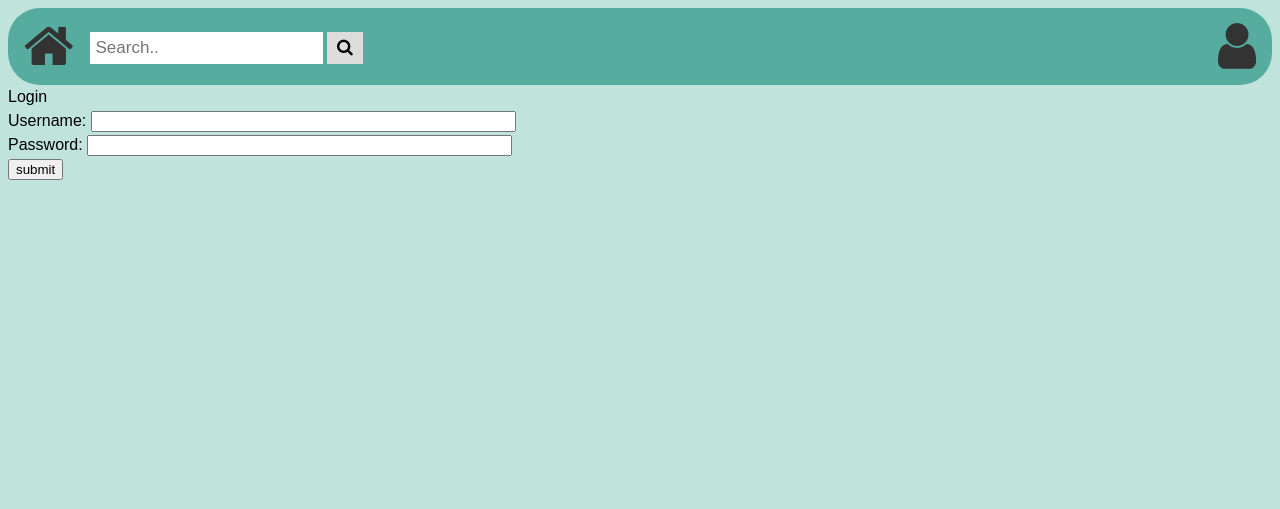
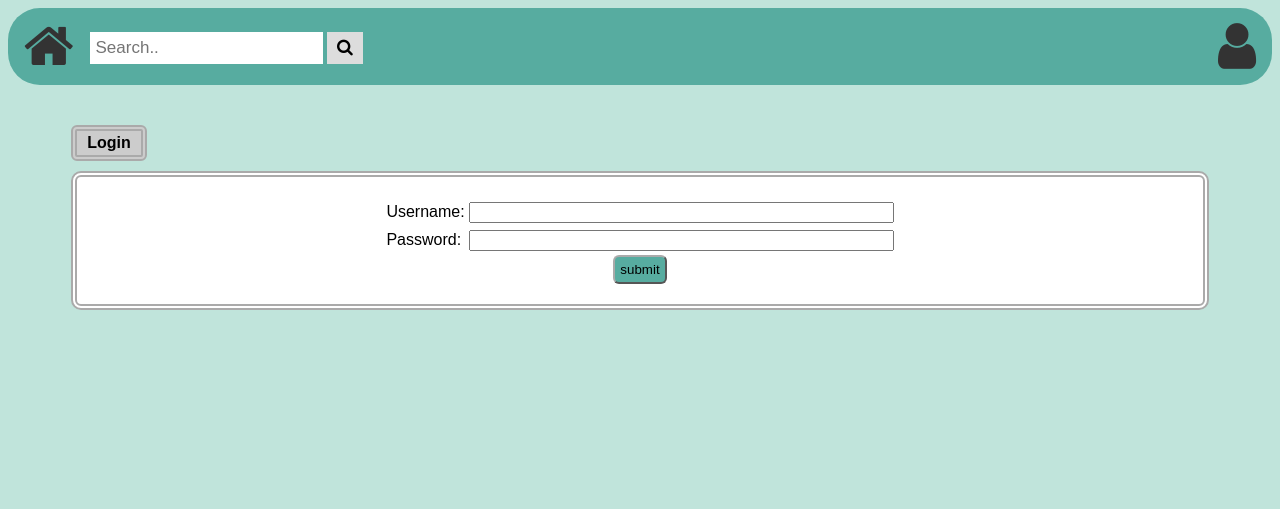
Before and after one commit to KylaNel/VenYou, a Django app: page /venyou/login/ in a window 1280 px wide. Shown: the top 509 px of the page. Run offline with Django 3.2, Linux system fonts and the light colour scheme.

Commit message:
Some CSS on Myaccount and Login pages

```diff
--- a/venyou/static/css/base.css
+++ b/venyou/static/css/base.css
@@ -88,3 +88,73 @@
     font-family: Montserrat, sans-serif;
     line-height: 1.5;
   }
+
+
+.page_title{
+  text-align: center;
+  width: 100%;
+}
+
+#owner_account_message{
+  background-color: #ff0000;
+}
+
+.content{
+  width: 90%;
+  margin:auto;
+  margin-bottom: 50px;
+  margin-top: 40px;
+}
+
+.list_display{
+  background-color: white;
+  border: 6px double #aaaaaa;
+  border-radius: 10px;
+  padding: 20px;
+}
+
+.list_display_tag{
+  width: fit-content;
+  background-color: #cccccc;
+  border: 6px double #aaaaaa;
+  border-radius: 6px;
+  padding: 0px 10px 0px 10px;
+  margin-bottom: 10px;
+}
+
+.list_display_tag h4{
+  margin: 0px;
+}
+
+.centered_button_wrapper{
+  text-align: center;
+}
+
+.centered_button{
+  padding: 5px;
+  background-color: #57aca0;
+  border-radius: 6px;
+  border-color: #aaaaaa;
+}
+
+.rating_listing{
+  background-color: #eeeeee;
+}
+
+.rating_listing img{
+  width: 100px;
+  height: 100px;
+  float: left;
+  margin: 10px;
+}
+
+#login_error{
+  background-color: #ff645c;
+  padding: 5px;
+  text-align: center;
+  border-radius: 6px;
+}
+
+#login_form table{
+  margin: auto;
+}
--- a/venyou/templates/venyou_app/login.html
+++ b/venyou/templates/venyou_app/login.html
@@ -6,13 +6,31 @@
 {% endblock %}
 
 {% block body_block %}
-    Login
-    <form id="login_form" method="post" action="{% url 'venyou_app:login' %}" >
-        {% csrf_token %}
-        Username: <input type="text" name="username" value="" size="50" />
-        <br />
-        Password: <input type="password" name="password" value="" size="50" />
-        <br />
-        <input type="submit" value="submit" />
-    </form>
+
+
+    <div class="content" >
+        <div class="list_display_tag"><h4>Login</h4></div>
+        <div class="list_display" >
+
+
+            {% if error %}
+            <div id="login_error">{{ error }}</div>
+            {% endif %}
+
+            <form id="login_form" method="post" action="{% url 'venyou_app:login' %}" >
+                {% csrf_token %}
+                <table>
+                    <tr>
+                        <td>Username:</td>
+                        <td><input type="text" name="username" value="" size="50" /></td>
+                    </tr>
+                    <tr>
+                        <td>Password:</td>
+                        <td><input type="password" name="password" value="" size="50" /></td>
+                    </tr>
+                </table>
+                <div class="centered_button_wrapper"><input class="centered_button" type="submit" value="submit" />
+            </form>
+        </div>
+    </div>
 {% endblock %}
--- a/venyou/venyou/settings.py
+++ b/venyou/venyou/settings.py
@@ -130,3 +130,8 @@ STATIC_ROOT = os.path.join(os.path.dirname(BASE_DIR), "static")
 # Media Files
 MEDIA_ROOT = MEDIA_DIR
 MEDIA_URL = '/media/'
+
+
+# Login
+
+LOGIN_URL = '/venyou/login/'
--- a/venyou/venyou_app/urls.py
+++ b/venyou/venyou_app/urls.py
@@ -12,5 +12,6 @@ urlpatterns = [
     path('rate/', views.rate, name='rate'),
     path('map/', views.map, name='map'),
     path('login/', views.user_login, name='login'),
+    path('logout/', views.user_logout, name='logout'),
     path('myaccount/', views.myaccount, name='myaccount'),
 ] + static(settings.STATIC_URL, document_root=settings.STATIC_ROOT)
--- a/venyou/venyou_app/views.py
+++ b/venyou/venyou_app/views.py
@@ -45,12 +45,10 @@ def user_login(request):
                 login(request, user)
                 return redirect(reverse('venyou_app:home'))
             else:
-                ## User is not active
-                ## CHANGE THIS
-                return HttpResponse('Your account is disabled.')
+                return render(request, 'venyou_app/login.html', {'error':'Your account is disabled.'})
         else:
             print(f"Invalid login details: {username}, {password}")
-            return HttpResponse('Invalid login details supplied.')
+            return render(request, 'venyou_app/login.html', {'error':'Invalid login details supplied.'})
     else:
         return render(request, 'venyou_app/login.html')
 
@@ -61,6 +59,12 @@ def myaccount(request):
     user_profile = UserProfile.objects.get(user=user)
 
     ratings = Rating.objects.filter(writer=user_profile)
+    venues = Venue.objects.filter(owner=user_profile)
 
-    context_dict = {'user_profile':user_profile, 'ratings':ratings, }
+    context_dict = {'user_profile':user_profile, 'ratings':ratings, 'venues':venues}
     return render(request, 'venyou_app/myaccount.html', context=context_dict)
+
+@login_required
+def user_logout(request):
+    logout(request)
+    return redirect(reverse('venyou_app:home'))
```
Also changed, not shown: venyou/templates/venyou_app/home.html (+12 -1 lines), venyou/templates/venyou_app/myaccount.html (+33 -12 lines).
